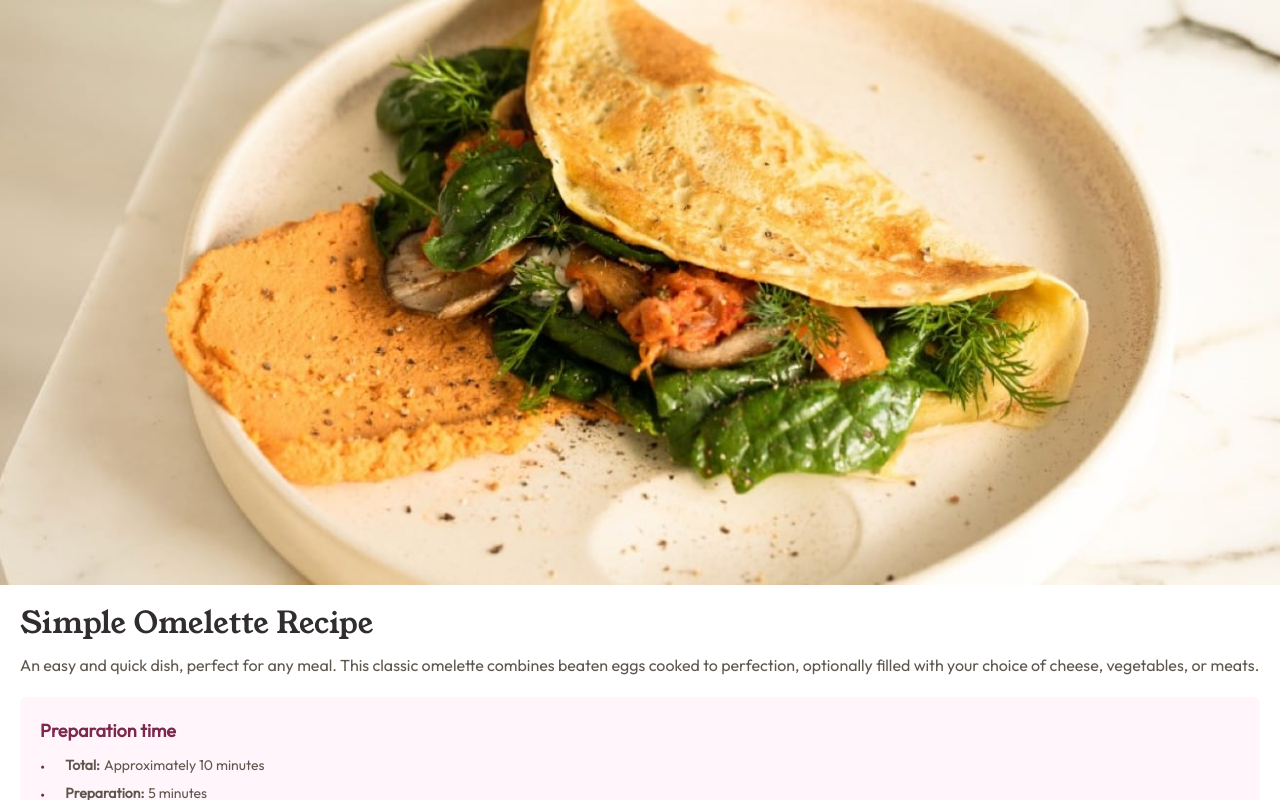
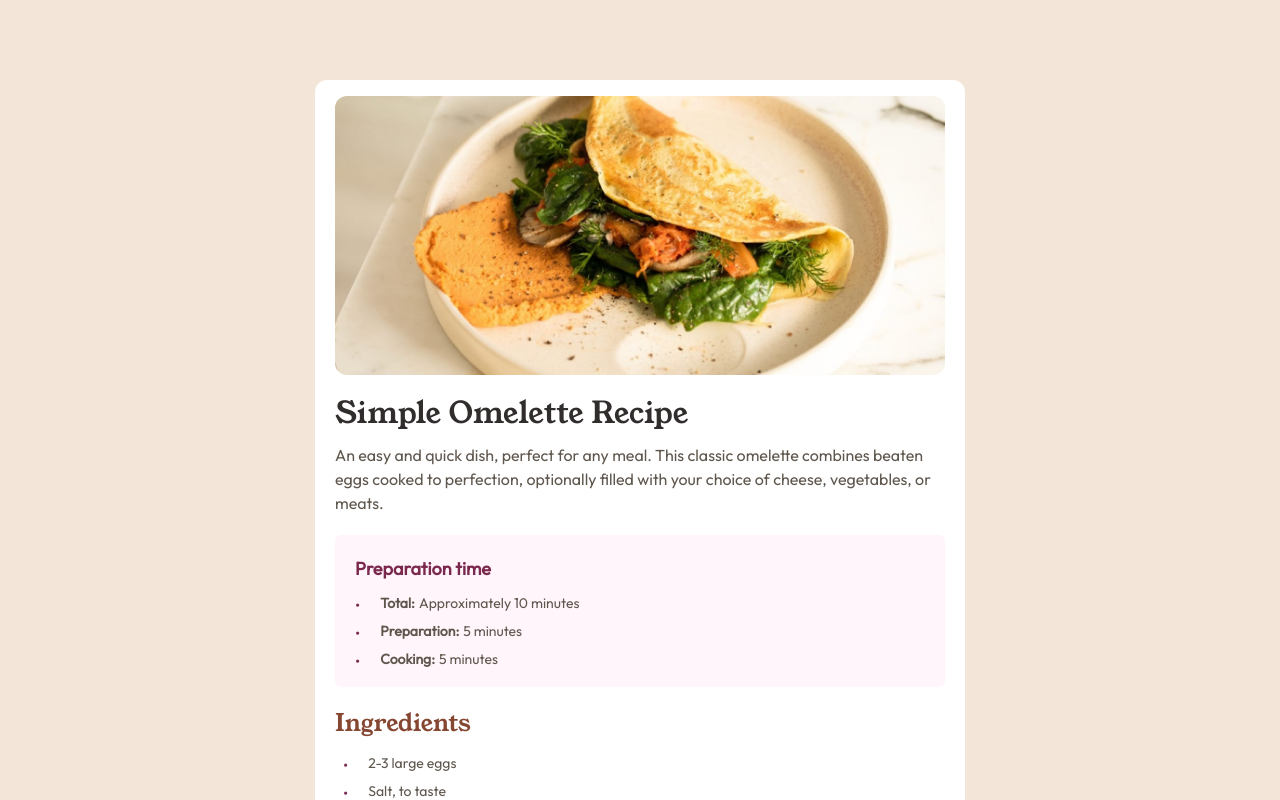
Before and after one commit to g-uriarte/fm-recipe-page, a React (Vite) app: page / in a window 1280 px wide. Shown: the top 800 px of the page. Built offline with nearby package versions, Linux system fonts and the light colour scheme.

Commit message:
added support to desktop width

```diff
--- a/src/App.tsx
+++ b/src/App.tsx
@@ -3,7 +3,7 @@ import { RECIPE } from "./data/receiptData"
 
 export const App = () => {
 	return (
-		<div className="h-100dvh w-100dvw flex justify-center">
+		<div className="h-100dvh w-100dvw flex justify-center items-center content-center bg-Eggshell xl:h-[100%]">
 			<RecipeContainer recipe={RECIPE} />
 		</div>
 	)
--- a/src/components/Nutrition.tsx
+++ b/src/components/Nutrition.tsx
@@ -1,5 +1,6 @@
 import { FC } from 'react'
 import { NutritionInformation, NutritionItem } from '../types'
+import { SectionTitle } from './SectionTitle';
 
 type NutritionProps = {
     nutrition: NutritionInformation;
@@ -21,13 +22,9 @@ export const Nutrition: FC<NutritionProps> = ({
     nutrition
 }) => {
 
-    {/* Nutrition */ }
-    {/* Nutrition caption */ }
-    {/* Table content */ }
-
     return (
         <section className='flex flex-col gap-2'>
-            <h3 className='text-Nutmeg font-Young-Serif text-2xl'>Nutrition</h3>
+            <SectionTitle title='Nutrition' />
             <table className='text-Wenge-Brown table-fixed w-full border-separate border-spacing-y-3'>
                 <caption className='text-left text-sm font-thin mb-3' >{nutrition.description}</caption>
                 <tbody className='last-tr-td:border-0'>
--- a/src/components/RecipeContainer.tsx
+++ b/src/components/RecipeContainer.tsx
@@ -17,11 +17,11 @@ export const RecipeContainer: FC<RecipeContainerProps> = ({
 }) => {
 
     return (
-        <div className='w-full h-full'>
-            <div className=''>
-                <Image alt={recipe.description} src={recipe.image} />
+        <div className='w-full h-full flex flex-col bg-White xl:w-[650px] xl:rounded-xl xl:px-5 xl:pt-4 xl:pb-2 xl:gap-5 xl:my-20'>
+            <div className='xl:rounded-xl'>
+                <Image alt={recipe.description} src={recipe.image} className='xl:object-cover xl:rounded-xl' />
             </div>
-            <div className='p-5 flex flex-col gap-5' >
+            <div className='p-5 flex flex-col gap-5 xl:p-0' >
                 <Details title={recipe.title} description={recipe.description} />
                 <PreparationTimes  preparationTimes={recipe.preparationTimes} />
                 <Ingredients ingredients={recipe.ingredients} />
--- /dev/null
+++ b/src/components/SectionTitle.tsx
@@ -0,0 +1,7 @@
+import { FC } from 'react'
+
+type SectionTitleProps = {
+    title: string;
+}
+
+export const SectionTitle: FC<SectionTitleProps> = ({ title }) => <h3 className='text-Nutmeg font-Young-Serif text-2xl'>{title}</h3>
```
